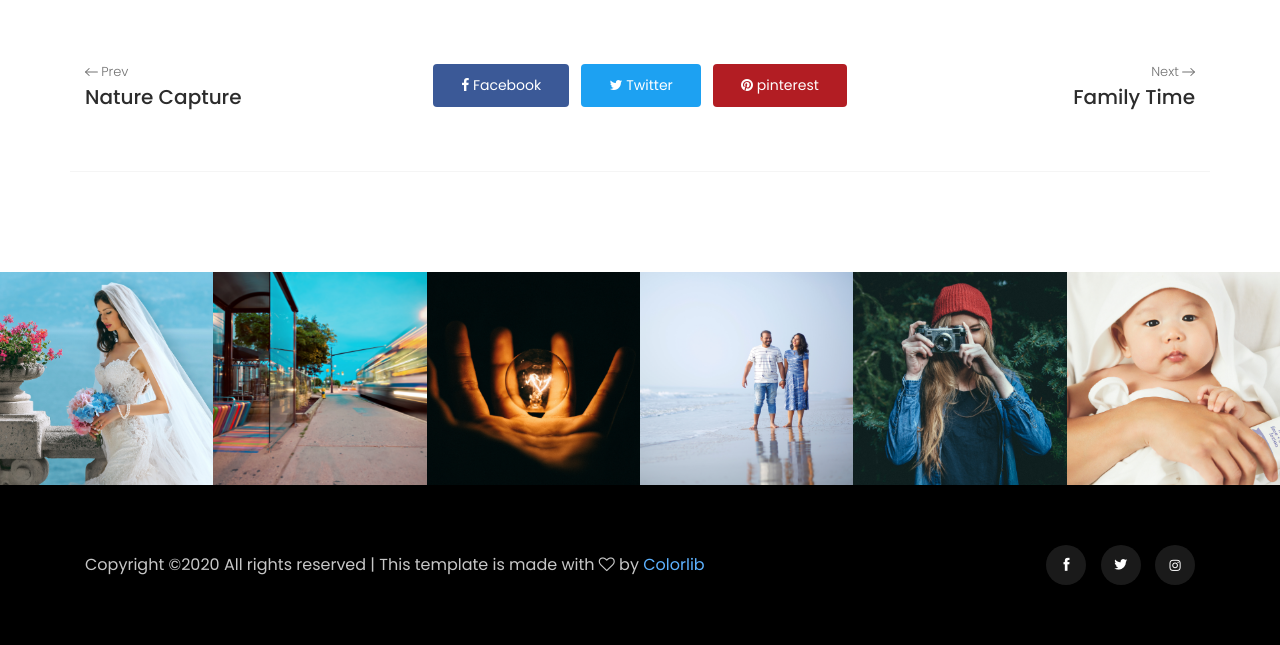
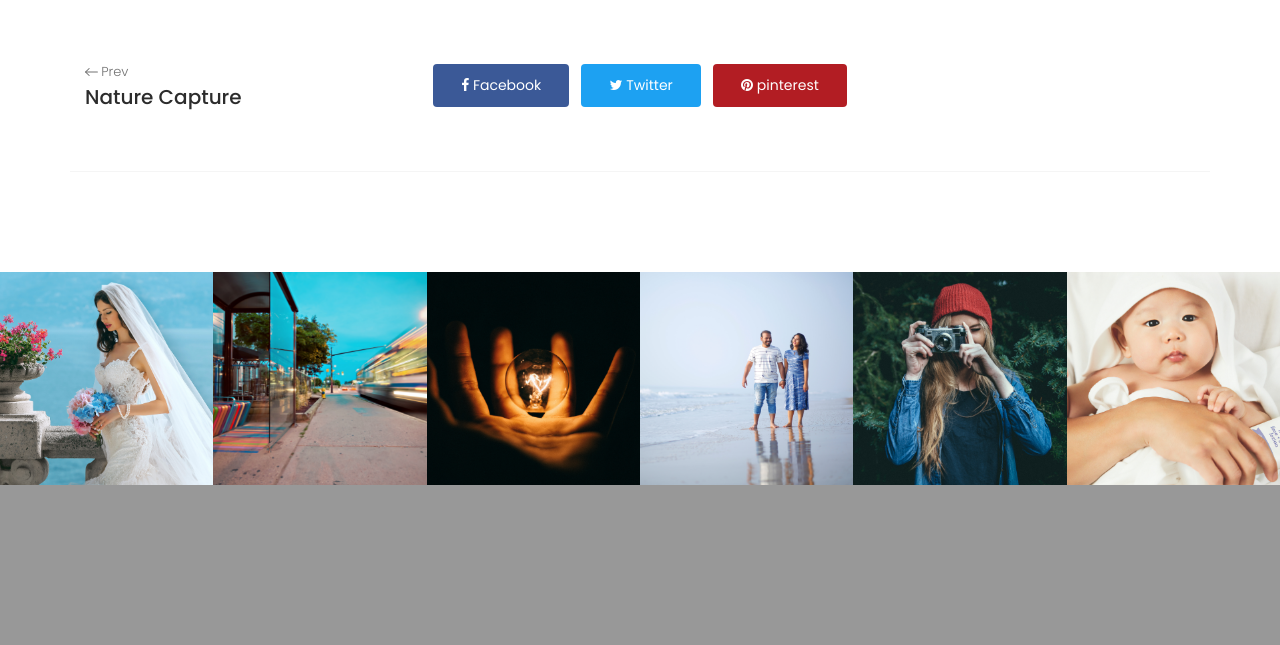
Before and after one commit to sachinrana74/spectrum, a PHP site: page /wedding_gallery.php in a window 1280 px wide. Shown: the part 1765-2410 px from the top of the page. After the commit the page ends 2250 px from the top, so only its background shows below. Run offline with PHP 8.4, Linux system fonts and the light colour scheme.

Commit message:
Update wedding_gallery.php

```diff
--- a/wedding_gallery.php
+++ b/wedding_gallery.php
@@ -127,14 +127,6 @@
                         </ul>
                     </div>
                 </div>
-                <div class="col-xl-3 col-lg-3 col-md-3">
-                    <div class="post_lisk text-right">
-                        <a href="#">
-                              <span>Next</span> <img src="img/arrow/2.svg" alt="">
-                        </a>
-                        <p>Family Time</p>
-                    </div>
-                </div>
             </div>
         </div>
     </div>
@@ -193,45 +185,7 @@
     </div>
     <!-- /instragram_area  -->
 
-    <!-- footer start -->
-    <footer class="footer">
-        <div class="copy-right_text">
-            <div class="container">
-                <div class="row align-items-center">
-                    <div class="col-xl-7 col-md-8">
-                        <p class="copy_right ">
-                            <!-- Link back to Colorlib can't be removed. Template is licensed under CC BY 3.0. -->
-Copyright &copy;<script>document.write(new Date().getFullYear());</script> All rights reserved | This template is made with <i class="fa fa-heart-o" aria-hidden="true"></i> by <a href="https://colorlib.com" target="_blank">Colorlib</a>
-<!-- Link back to Colorlib can't be removed. Template is licensed under CC BY 3.0. -->
-                        </p>
-                    </div>
-                    <div class="col-xl-5 col-md-4">
-                        <div class="socail_links">
-                            <ul>
-                                <li>
-                                    <a href="#">
-                                        <i class="ti-facebook"></i>
-                                    </a>
-                                </li>
-                                <li>
-                                    <a href="#">
-                                        <i class="ti-twitter-alt"></i>
-                                    </a>
-                                </li>
-                                <li>
-                                    <a href="#">
-                                        <i class="fa fa-instagram"></i>
-                                    </a>
-                                </li>
-                            </ul>
-                        </div>
-                    </div>
 
-                </div>
-            </div>
-        </div>
-    </footer>
-    <!--/ footer end  -->
 
     <!-- JS here -->
     <script src="js/vendor/modernizr-3.5.0.min.js"></script>
```
